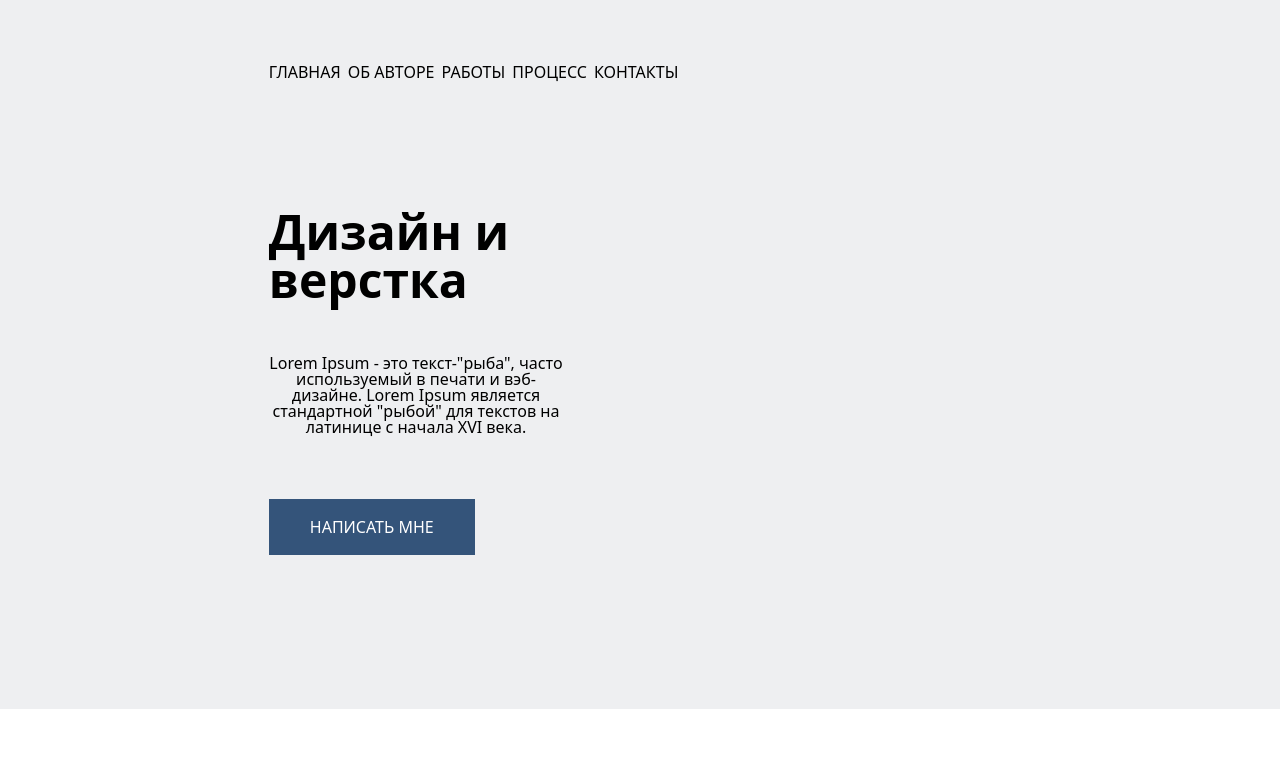
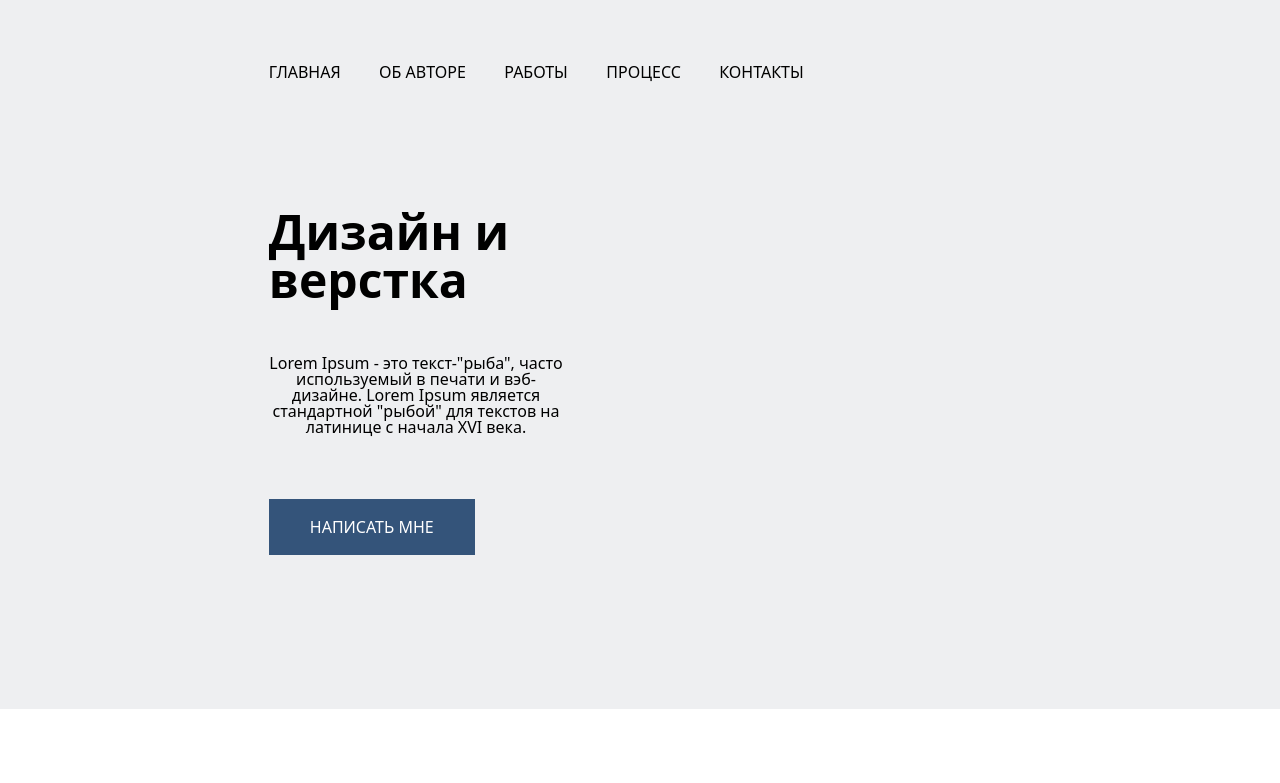
Before and after one commit to KuzmenkoEugene/homework, a plain HTML site: page KuzmenkoYevhenii8/index.html in a window 1280 px wide. Shown: the top 783 px of the page. Drawn offline with Linux system fonts and the light colour scheme.

Commit message:
changed menu in index.html

```diff
--- a/KuzmenkoYevhenii8/css/style.css
+++ b/KuzmenkoYevhenii8/css/style.css
@@ -56,12 +56,17 @@ ol, ul {
     padding-top: 5%;
 }
 
-/* Для списка меню задал позиционирование, ширину отступы */
+/* Задал внешний(margin) и внутренний(с помощью font-size) отступ */
 .menu {
-    display: flex;
-    justify-content: space-between;
-    width: 32%;
-    margin: 0 47% 10% 21%;
+    margin: 0 0 10% 21%;
+    font-size: 0;
+}
+
+/* Сделал ссылки строчно-блочными, вернул размер шрифта, добавил отступы между ссылками */
+.menu .menu__item {
+    display: inline-block;
+    font-size: 1rem;
+    margin-right: 3.8%;
 }
 
 /* Все буквы с становятся большими, убираю подчеркивание ссылок, цвет шрифта черный */
```
